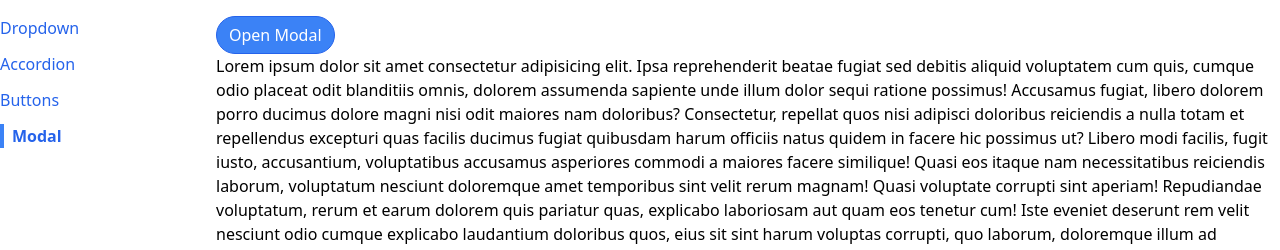
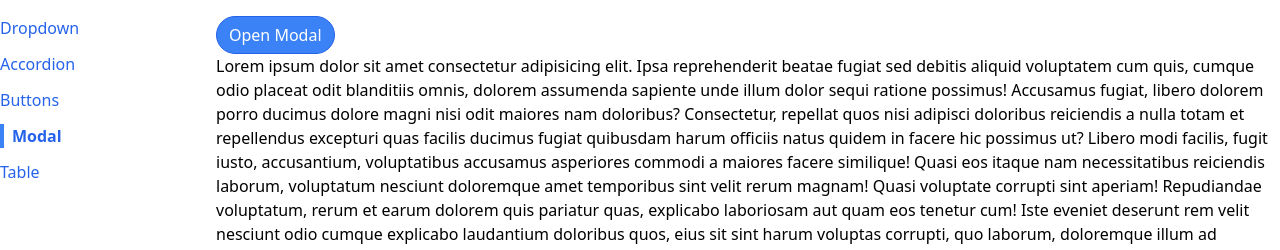
Before and after one commit to BehkoVasilev/comps, a React (Create React App) app: page /modal in a window 1280 px wide. Shown: the top 250 px of the page. Built offline with nearby package versions, Linux system fonts and the light colour scheme.

Commit message:
add  Table link to the sidebar

```diff
--- a/src/components/Sidebar.js
+++ b/src/components/Sidebar.js
@@ -5,7 +5,8 @@ function Sidebar() {
         { label: 'Dropdown', path: '/' },
         { label: 'Accordion', path: '/accordion' },
         { label: 'Buttons', path: '/buttons' },
-        { label: 'Modal', path: '/modal'}
+        { label: 'Modal', path: '/modal' },
+        { label: 'Table', path: '/table' }
     ];
 
     const renderLinks = links.map((link) => {
```
